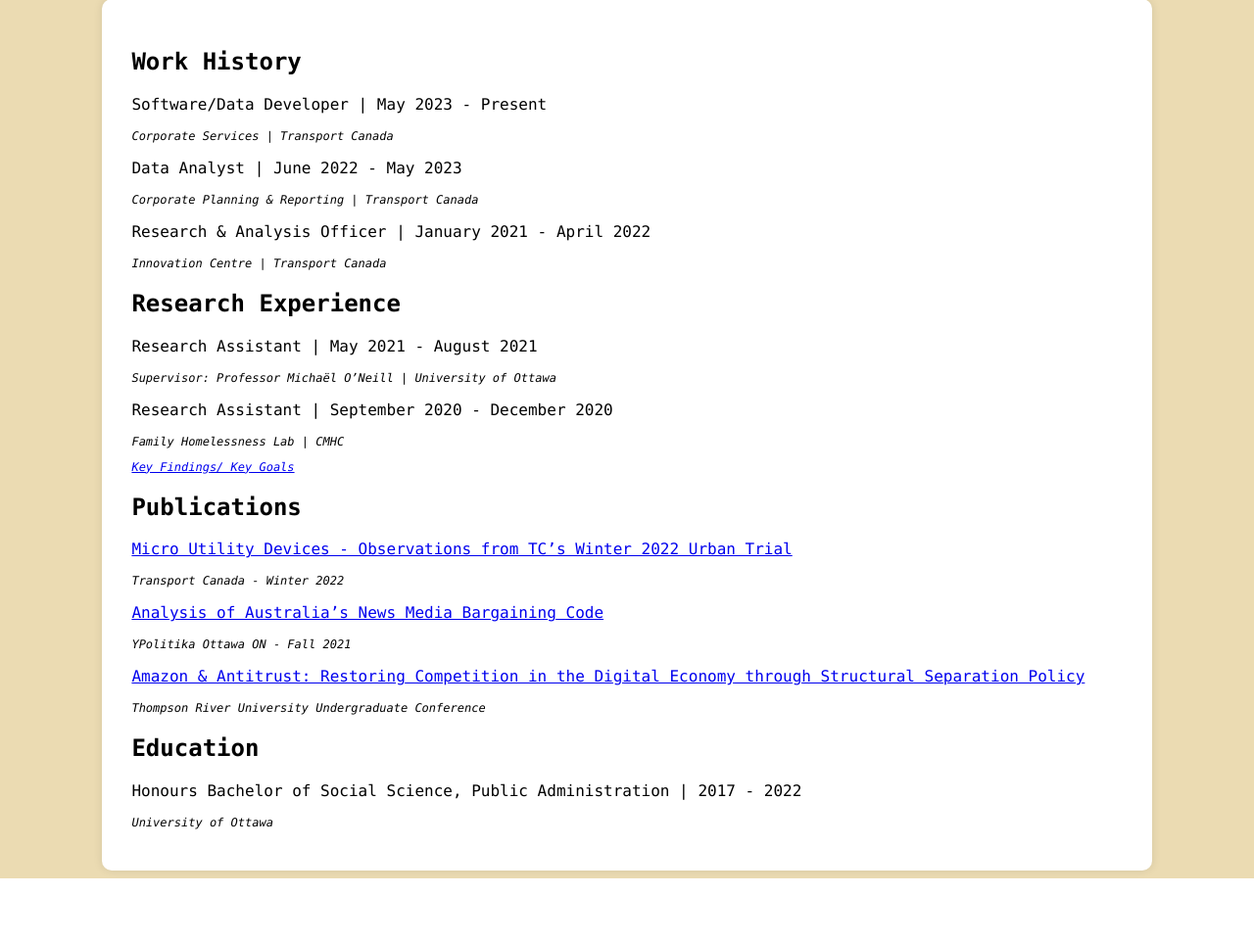
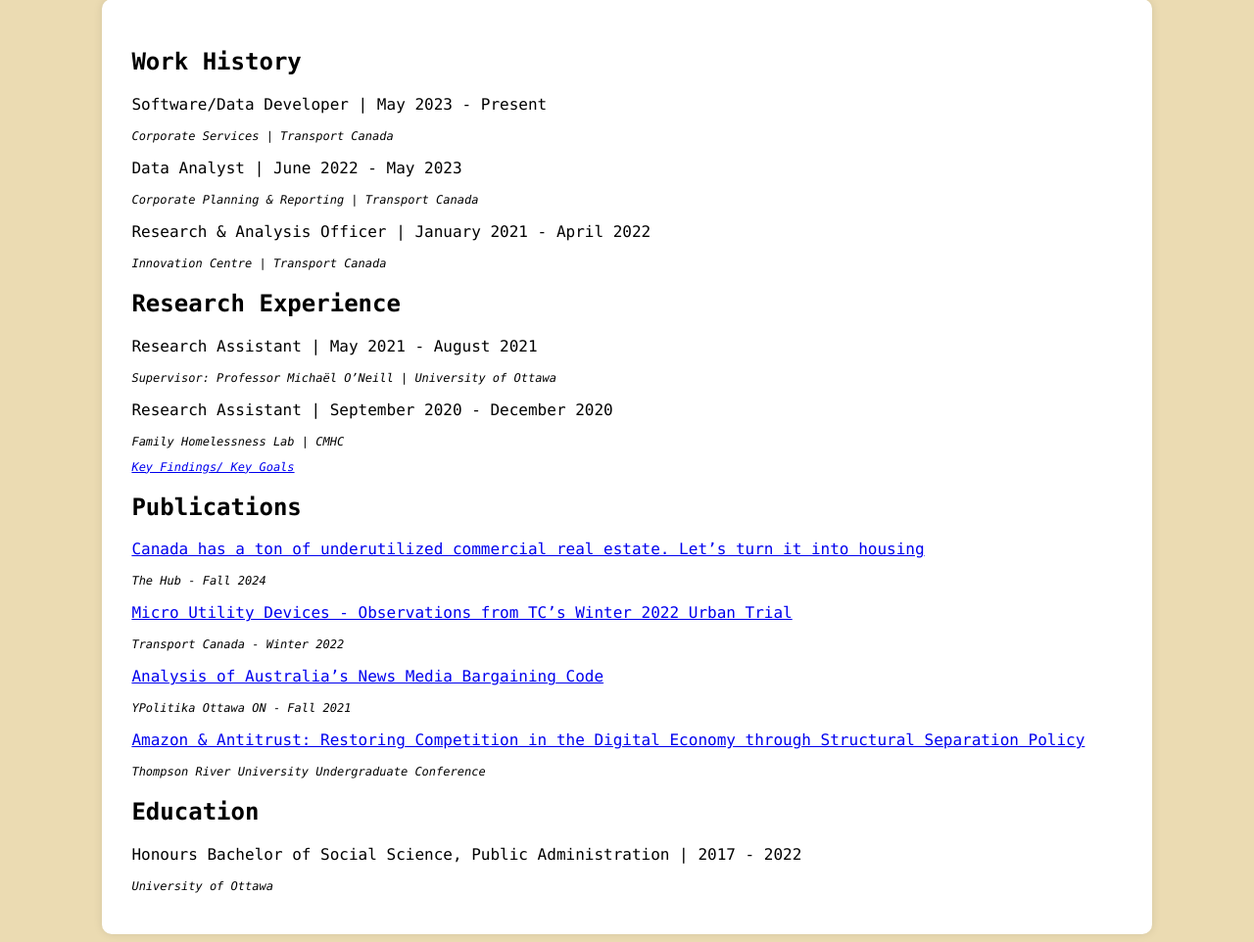
Before and after one commit to deepwaterpaladin/website, a Flask app: page /cv in a window 1280 px wide. Shown: the part 173-1135 px from the top of the page at 98% size. Before the commit the page ends 1070 px from the top, so only its background shows below. Run offline with Flask 3, Linux system fonts and the light colour scheme.

Commit message:
Update cv.html

```diff
--- a/templates/cv.html
+++ b/templates/cv.html
@@ -46,6 +46,10 @@
         <div class="publications">
             <h2>Publications</h2>
             <p>
+                <a href="https://thehub.ca/2024/10/31/hunter-prize-canada-has-a-ton-of-underutilized-commercial-real-estate-lets-turn-it-into-housing/">Canada has a ton of underutilized commercial real estate. Let’s turn it into housing</a>
+            </p>
+            <p class="under-text">The Hub - Fall 2024</p>
+            <p>
                 <a href="https://www.researchgate.net/publication/362018414_Micro_Utility_Devices_-_Observations_from_TC's_Winter_2022_Urban_Trial" target="_blank">Micro Utility Devices - Observations from TC’s Winter 2022 Urban Trial</a>
             </p>
             <p class="under-text">Transport Canada - Winter 2022</p>
```
